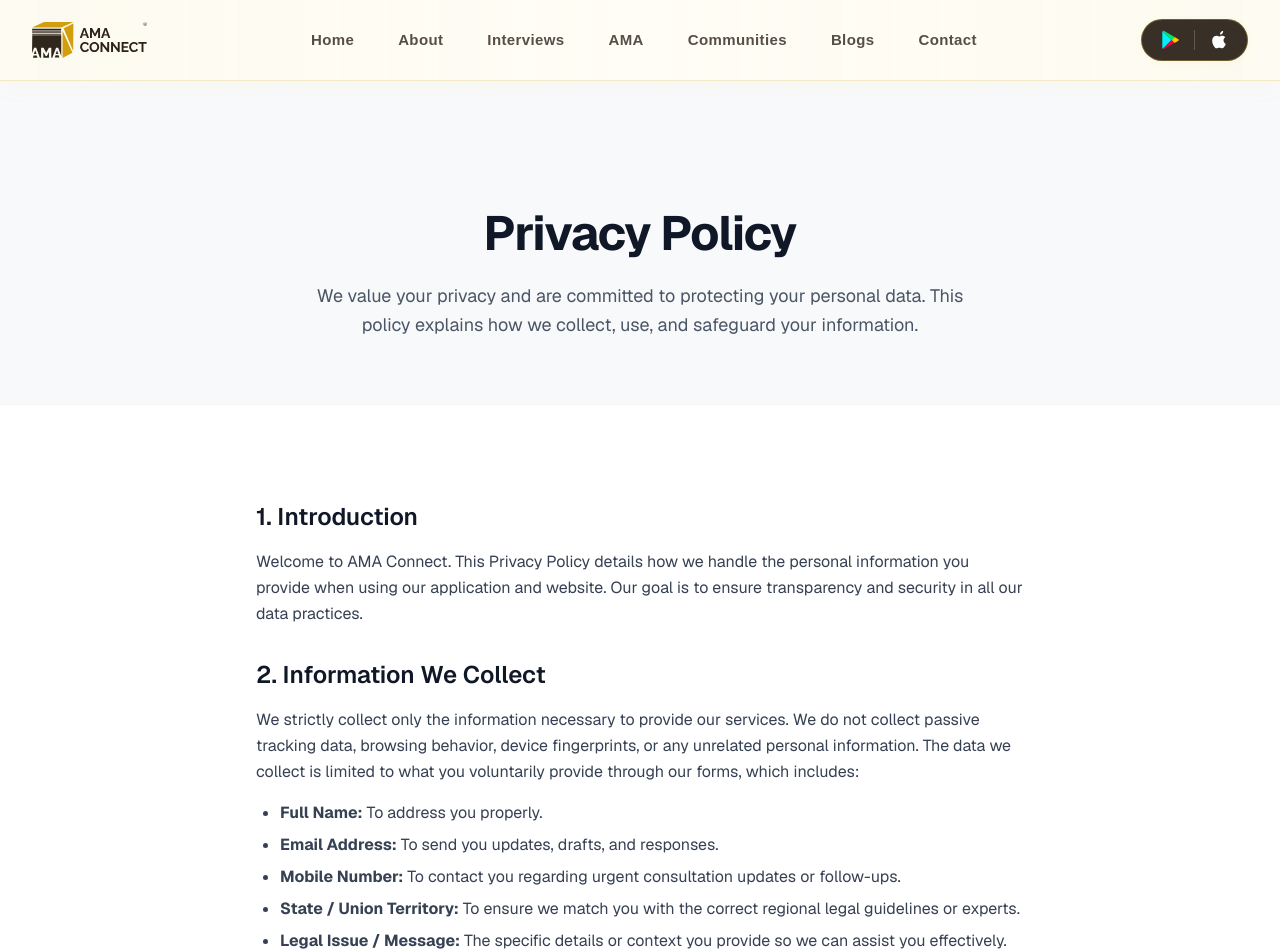
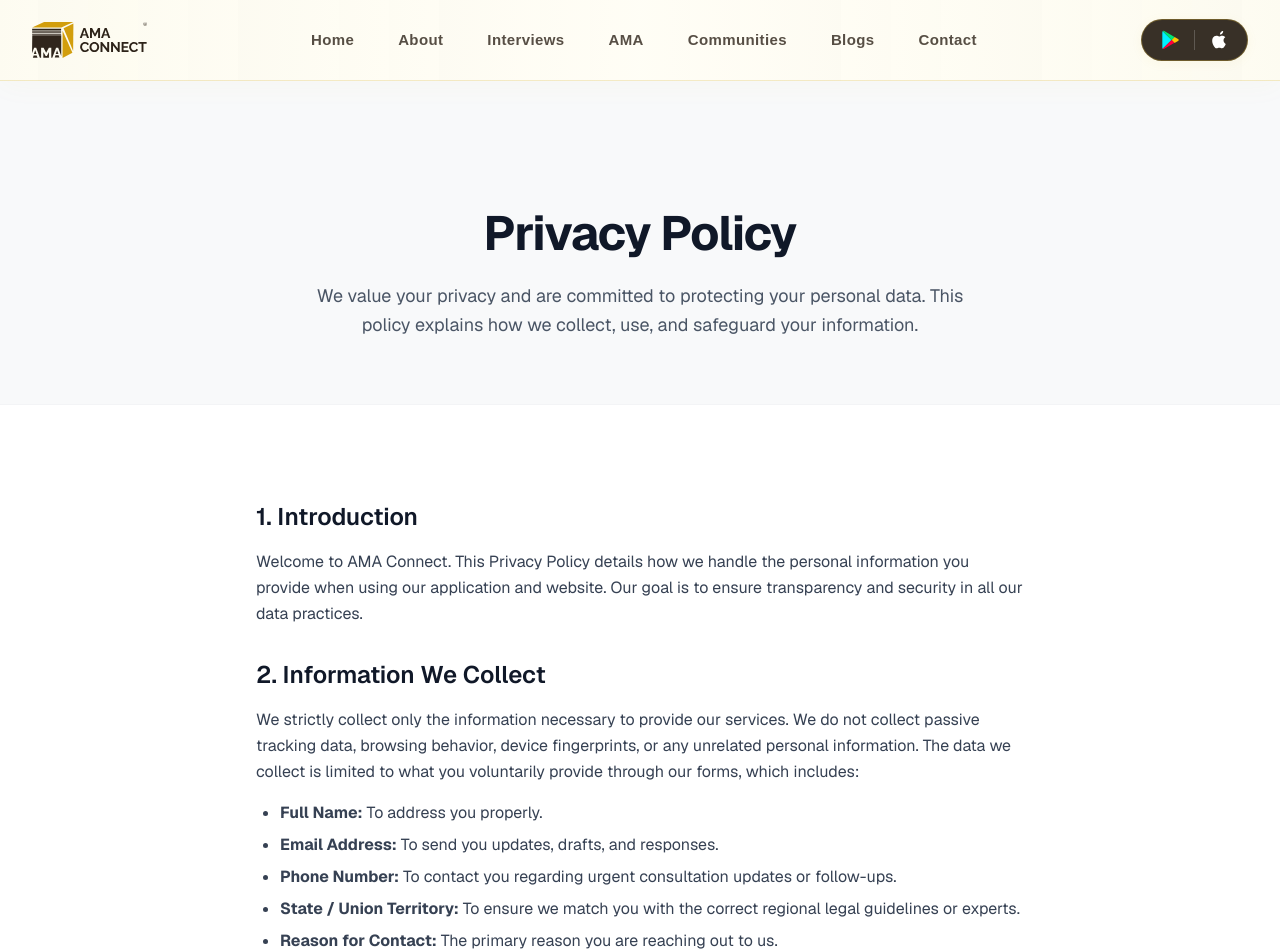
Before and after one commit to Ankita030694/amaconnect, a Next.js app: page /privacy-policy in a window 1280 px wide. Shown: the top 952 px of the page. Built offline with nearby package versions, Linux system fonts and the light colour scheme.

Commit message:
updated privacy policy

```diff
--- a/src/app/privacy-policy/page.tsx
+++ b/src/app/privacy-policy/page.tsx
@@ -39,9 +39,10 @@ export default function PrivacyPolicyPage() {
             <ul className="list-disc pl-6 mb-6 space-y-2">
               <li><strong>Full Name:</strong> To address you properly.</li>
               <li><strong>Email Address:</strong> To send you updates, drafts, and responses.</li>
-              <li><strong>Mobile Number:</strong> To contact you regarding urgent consultation updates or follow-ups.</li>
+              <li><strong>Phone Number:</strong> To contact you regarding urgent consultation updates or follow-ups.</li>
               <li><strong>State / Union Territory:</strong> To ensure we match you with the correct regional legal guidelines or experts.</li>
-              <li><strong>Legal Issue / Message:</strong> The specific details or context you provide so we can assist you effectively.</li>
+              <li><strong>Reason for Contact:</strong> The primary reason you are reaching out to us.</li>
+              <li><strong>Message:</strong> The specific details or context you provide so we can assist you effectively.</li>
             </ul>
 
             <h2 className="text-2xl font-semibold text-gray-900 mb-4 mt-8">3. How We Use Your Data</h2>
```
